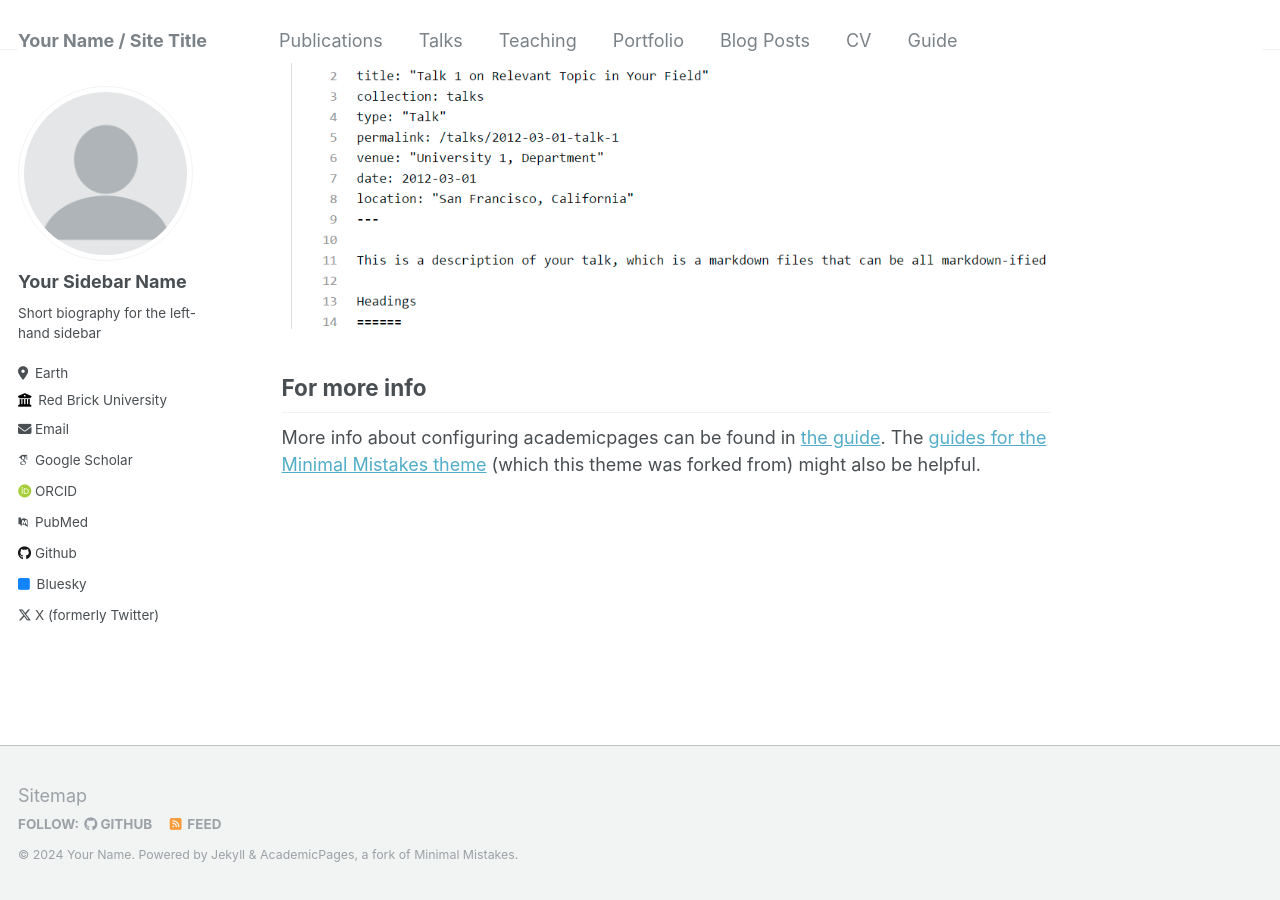
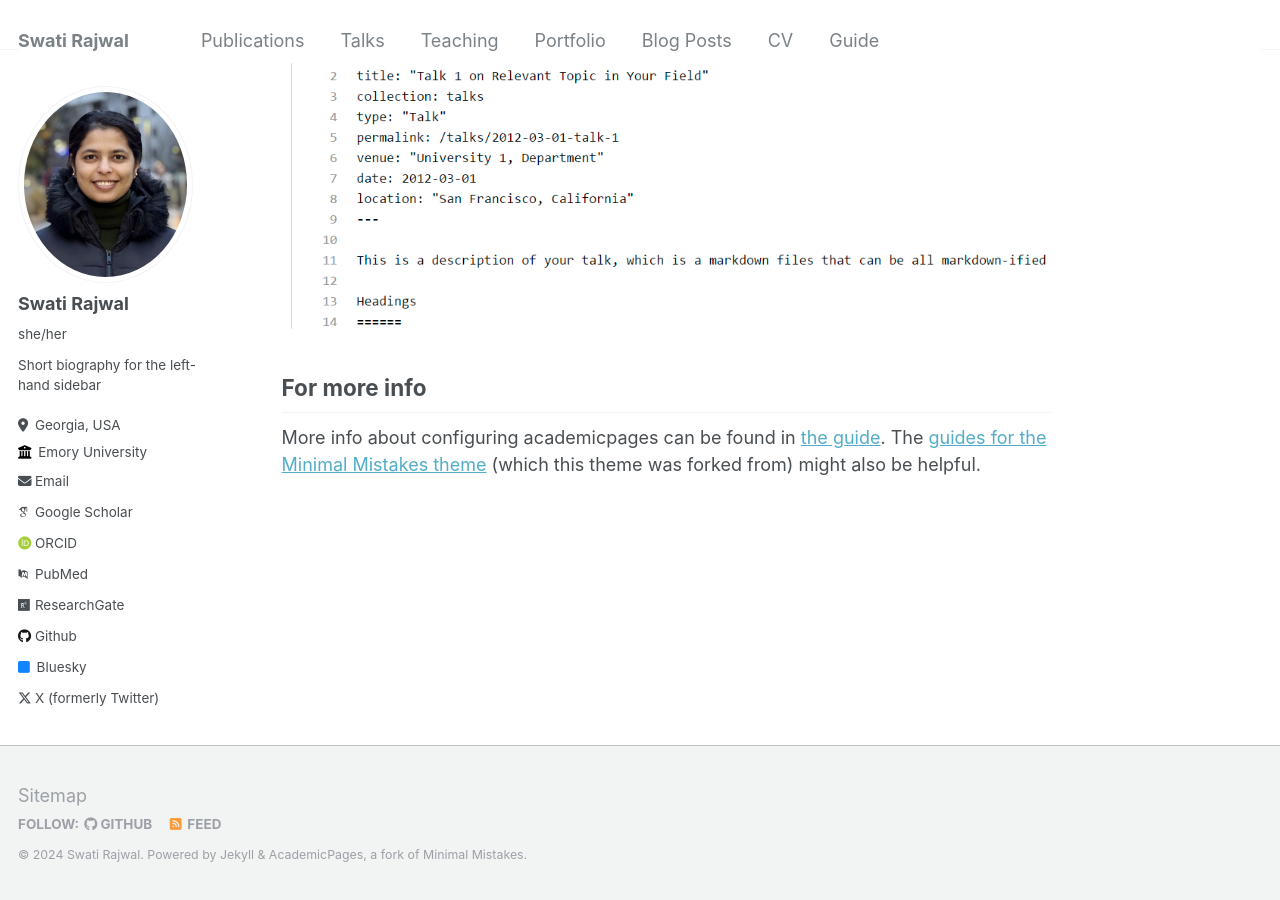
Before and after one commit to swati-rajwal/swati-rajwal.github.io, a Jekyll site: the page built from _pages/about.md, in a window 1280 px wide and 900 px high, scrolled down 2640 px. Built offline with Jekyll 4.4.1, drawn with Linux system fonts in a browser that asks for light colours; some web fonts are replaced.

Commit message:
Update _config.yml

```diff
--- a/_config.yml
+++ b/_config.yml
@@ -8,35 +8,35 @@
 
 # Basic Site Settings
 locale                   : "en-US"
-title                    : "Your Name / Site Title"
+title                    : "Swati Rajwal"
 title_separator          : "-"
-name                     : &name "Your Name"
-description              : &description "personal description"
-url                      : https://academicpages.github.io # the base hostname & protocol for your site e.g. "https://mmistakes.github.io"
+name                     : &name "Swati Rajwal"
+description              : &description "PhD Student, Emory University"
+url                      : https://swati-rajwal.github.io/ # the base hostname & protocol for your site e.g. "https://mmistakes.github.io"
 baseurl                  : "" # the subpath of your site, e.g. "/blog"
-repository               : "academicpages/academicpages.github.io"
+repository               : "swati-rajwal/swati-rajwal.github.io/"
 
 # Site Author - The following control what appear as part of the author content on the side bar.
 #               If a field is blank the icon and link will not appear, otherwise it will be shown.
 #               Additional customization can be done by editing /_includes/author-profile.html
 author:
   # Biographic information
-  avatar           : "profile.png"
-  name             : "Your Sidebar Name"
-  pronouns         : # example: "she/her"
+  avatar           : "profile.jpg"
+  name             : "Swati Rajwal"
+  pronouns         : "she/her"
   bio              : "Short biography for the left-hand sidebar"
-  location         : "Earth"
-  employer         : "Red Brick University"
+  location         : "Georgia, USA"
+  employer         : "Emory University"
   uri              : # URL
-  email            : "none@example.org"
+  email            : "srajwal@emory.edu"
 
   # Academic websites
   arxiv            : # URL - Update with the correct link to your profile
-  googlescholar    : "https://scholar.google.com/citations?user=PS_CX0AAAAAJ"
+  googlescholar    : "https://scholar.google.com/citations?user=6AfEraYAAAAJ&hl=en&inst=15365353816232672843"
   impactstory      : # URL
-  orcid            : "http://orcid.org/yourorcidurl"
+  orcid            : "http://orcid.org/0000-0002-3826-5069"
   pubmed           : "https://www.ncbi.nlm.nih.gov/pubmed/?term=john+snow"
-  researchgate     : # URL
+  researchgate     : "https://www.researchgate.net/profile/Swati-Rajwal"
 
   # Repositories and software development
   bitbucket        : # Username - Update with your username on the site
```
